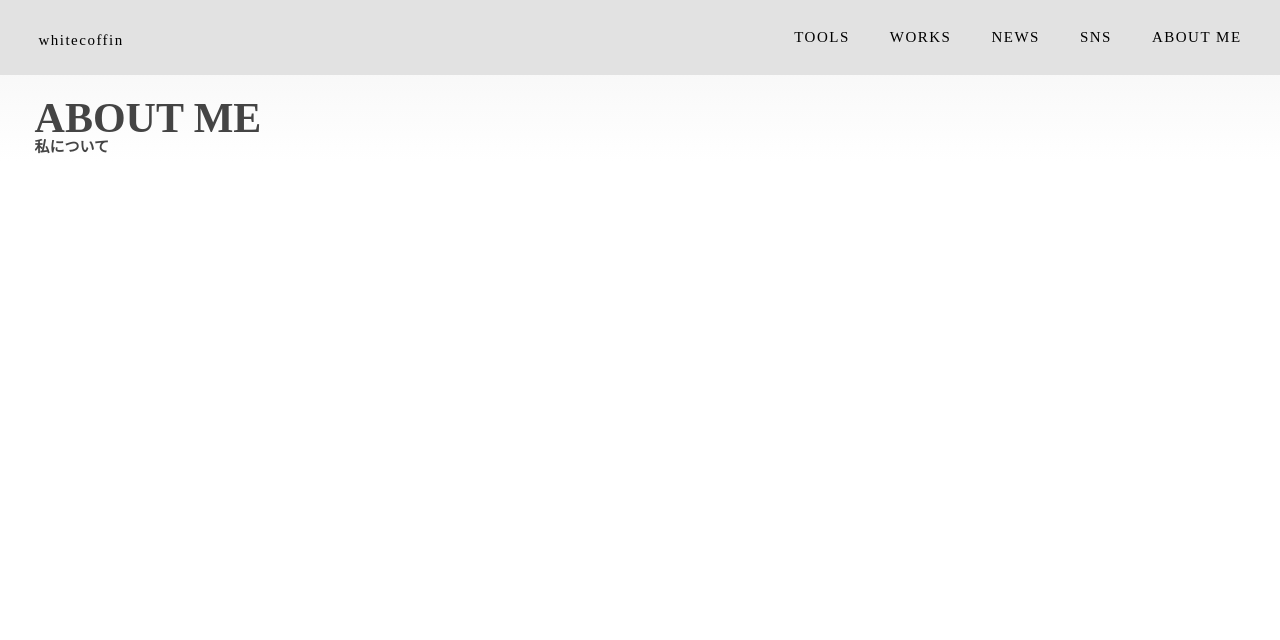
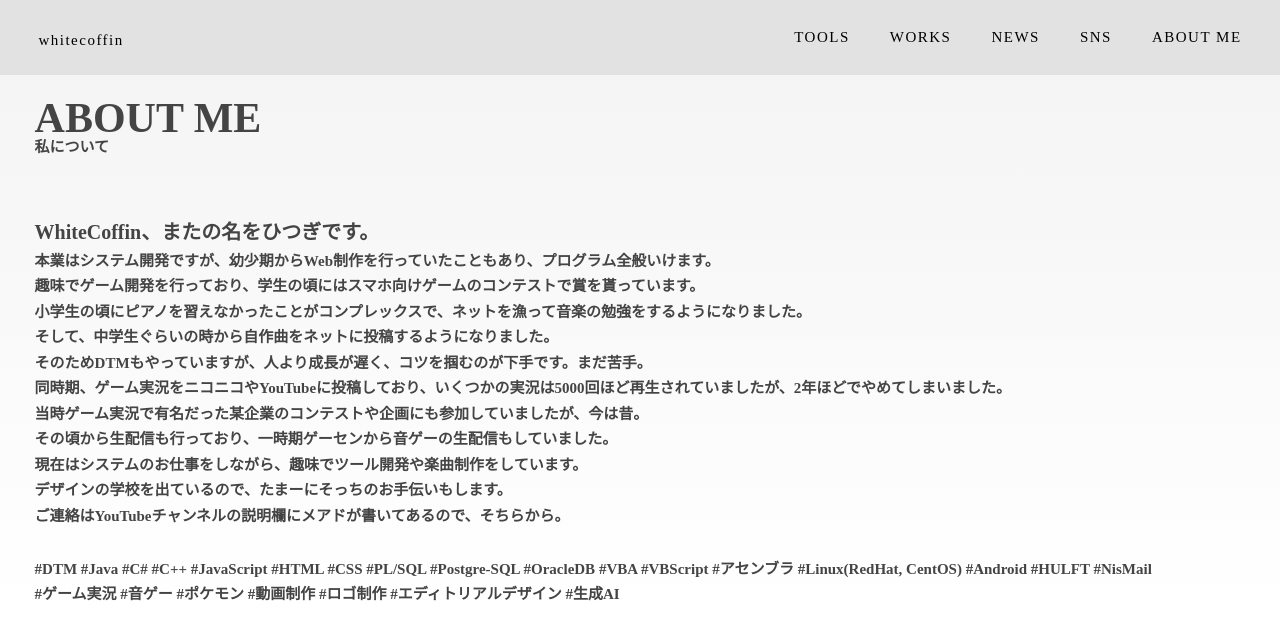
Before and after one commit to whitecoffin/officialsite, a plain HTML site: page html/about_me.html in a window 1280 px wide. Drawn offline with nearby package versions, Linux system fonts and the light colour scheme.

Commit message:
SNSページとABOUTMEページの中身を実装

```diff
--- a/html/about_me.html
+++ b/html/about_me.html
@@ -36,9 +36,24 @@
     <h1>ABOUT ME</h1>
     <h3>私について</h3>
 
+	<br><br>
+
 	<!---->
-
-
+	<h2>WhiteCoffin、またの名をひつぎです。</h2>
+	<h3>本業はシステム開発ですが、幼少期からWeb制作を行っていたこともあり、プログラム全般いけます。</h3>
+	<h3>趣味でゲーム開発を行っており、学生の頃にはスマホ向けゲームのコンテストで賞を貰っています。</h3>
+	<h3>小学生の頃にピアノを習えなかったことがコンプレックスで、ネットを漁って音楽の勉強をするようになりました。</h3>
+	<h3>そして、中学生ぐらいの時から自作曲をネットに投稿するようになりました。</h3>
+	<h3>そのためDTMもやっていますが、人より成長が遅く、コツを掴むのが下手です。まだ苦手。</h3>
+	<h3>同時期、ゲーム実況をニコニコやYouTubeに投稿しており、いくつかの実況は5000回ほど再生されていましたが、2年ほどでやめてしまいました。</h3>
+	<h3>当時ゲーム実況で有名だった某企業のコンテストや企画にも参加していましたが、今は昔。</h3>
+	<h3>その頃から生配信も行っており、一時期ゲーセンから音ゲーの生配信もしていました。</h3>
+	<h3>現在はシステムのお仕事をしながら、趣味でツール開発や楽曲制作をしています。</h3>
+	<h3>デザインの学校を出ているので、たまーにそっちのお手伝いもします。</h3>
+	<h3>ご連絡はYouTubeチャンネルの説明欄にメアドが書いてあるので、そちらから。</h3>
+	<br>
+	<h3>#DTM #Java #C# #C++ #JavaScript #HTML #CSS #PL/SQL #Postgre-SQL #OracleDB #VBA #VBScript #アセンブラ #Linux(RedHat, CentOS) #Android #HULFT #NisMail</h3>
+	<h3>#ゲーム実況 #音ゲー #ポケモン #動画制作 #ロゴ制作 #エディトリアルデザイン #生成AI</h3>
 
 	<script src="https://cdn.jsdelivr.net/npm/swiper@10/swiper-bundle.min.js"></script>
 	<script src="../js/swiperAction.js"></script>
```
Also changed, not shown: html/sns.html (+20 -2 lines).
